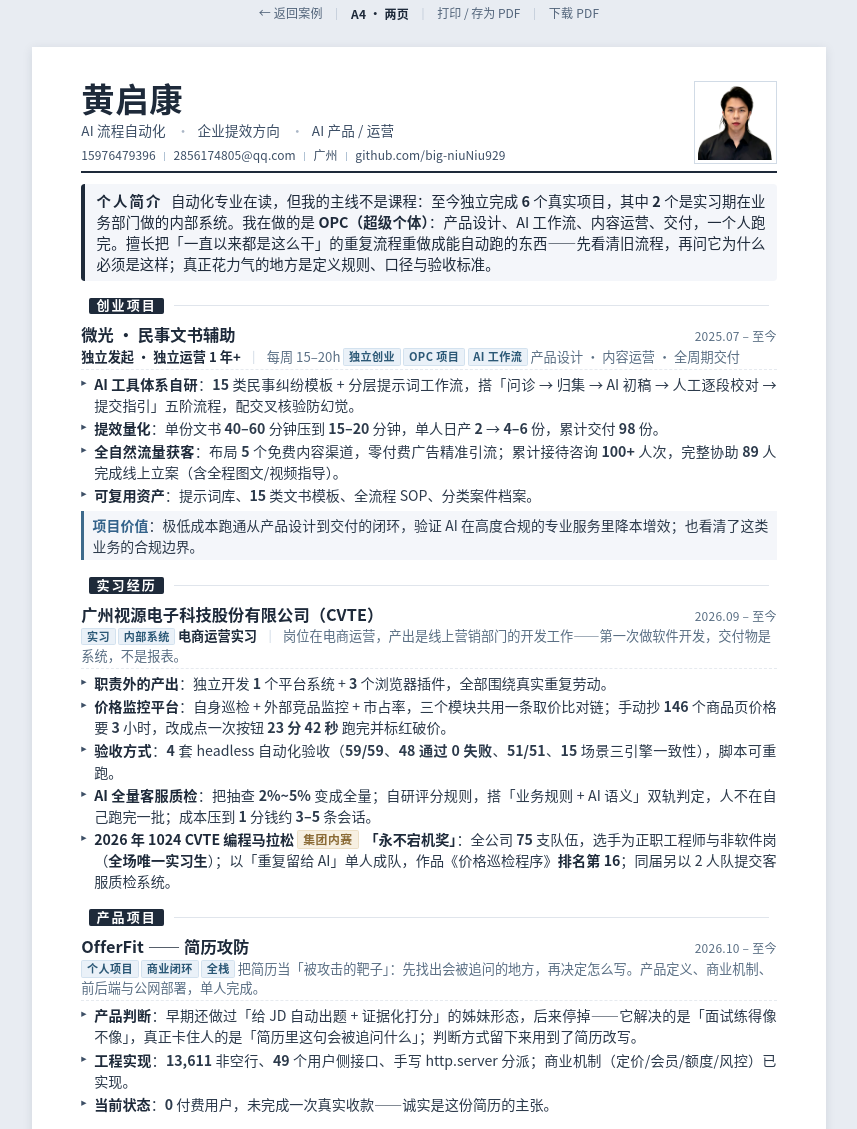
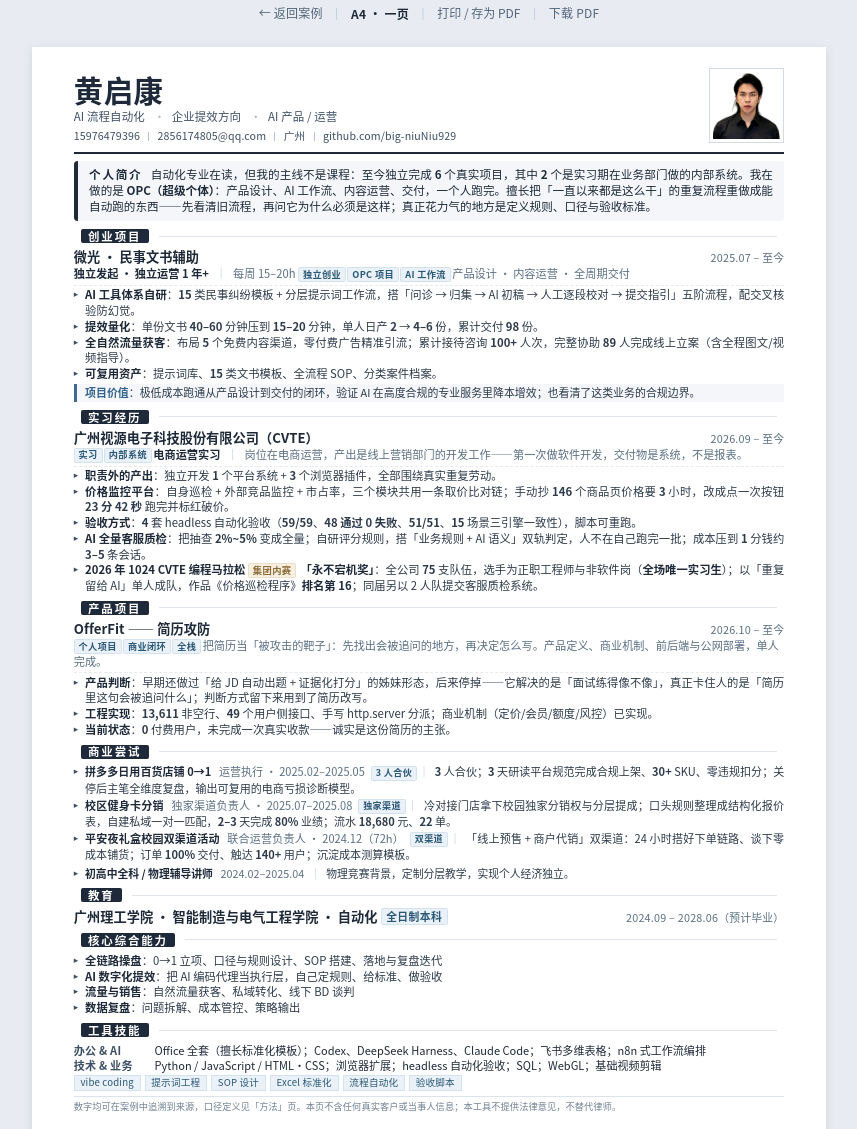
Before and after one commit to big-niuniu929/big-niuniu929.github.io, a plain HTML site: page resume.html in a window 1280 px wide. Shown: the part 23-1152 px from the top of the page, without its empty margins (211-1068 px from the left). Drawn offline with Linux system fonts and the light colour scheme.

Commit message:
简历压成单页 A4（删除案例索引）+ 六个项目仓库补齐代码与模板

```diff
--- a/assets/resume.css
+++ b/assets/resume.css
@@ -1117,12 +1117,162 @@ body.resume-full .paper--2 .foot {
     height: 297mm;
     margin: 0;
     box-shadow: none;
-    page-break-after: always;
-    break-after: page;
-  }
-
-  body.resume-full .paper--2 {
     page-break-after: auto;
     break-after: auto;
   }
 }
+
+/* ==========================================================================
+   ONE SHEET · SINGLE COLUMN
+   2026-11-18 用户要求：不要两页，压进一张 A4；案例索引删掉；不重要的内容
+   字号缩小、允许多级字号；小标签保留。
+   → 仍是单栏（沿用上一版「不要左右两栏」的要求），靠字号/行距/块距收高度。
+   --k 是整页字号倍率，调它即可整体缩放（正文基准 8.5pt×k）。
+   ========================================================================== */
+body.resume-full {
+  --k: 1;
+  --pad-x: 11mm;
+  --pad-t: 5.5mm;
+  --pad-b: 4.5mm;
+
+  --fs-name: calc(22pt * var(--k));
+  --fs-role: calc(8.6pt * var(--k));
+  --fs-contact: calc(8pt * var(--k));
+  --fs-intro: calc(8.7pt * var(--k));
+  --fs-sec: calc(8.6pt * var(--k));
+  --fs-title: calc(9.9pt * var(--k));
+  --fs-date: calc(8.1pt * var(--k));
+  --fs-meta: calc(8.4pt * var(--k));
+  --fs-body: calc(8.5pt * var(--k));
+  --fs-value: calc(8.2pt * var(--k));
+  --fs-brief: calc(8.3pt * var(--k));
+  --fs-skill: calc(8.3pt * var(--k));
+  --fs-chip: calc(7.2pt * var(--k));
+  --fs-foot: calc(6.9pt * var(--k));
+}
+
+body.resume-full .paper {
+  height: 297mm;
+  min-height: 297mm;
+  overflow: hidden;
+  padding: 5.5mm 11mm 4.5mm;
+}
+
+body.resume-full .masthead {
+  margin-bottom: 2mm;
+  padding-bottom: 2.2mm;
+}
+
+body.resume-full .masthead__photo {
+  width: 20mm;
+  height: 20mm;
+}
+
+body.resume-full .masthead__role { margin-top: .9mm; line-height: 1.35; }
+body.resume-full .masthead__contact { margin-top: 1mm; line-height: 1.36; }
+
+body.resume-full .intro {
+  margin: 1.7mm 0 1.5mm;
+  padding: 1.6mm 3mm;
+}
+
+body.resume-full .intro p { line-height: 1.36; }
+
+body.resume-full .block { margin-top: 1.3mm; }
+
+body.resume-full .sec {
+  margin: 0 0 .8mm;
+  padding: .7mm 1.8mm .68mm;
+}
+
+body.resume-full .sec__label { line-height: 1.05; }
+
+body.resume-full .entry { margin-bottom: 0; }
+
+body.resume-full .entry__head { gap: 0 3mm; }
+
+body.resume-full .entry__title { line-height: 1.22; }
+
+body.resume-full .entry__meta {
+  margin-top: .35mm;
+  margin-bottom: .4mm;
+  line-height: 1.36;
+}
+
+body.resume-full .bullets {
+  margin-top: .45mm;
+  line-height: 1.36;
+}
+
+body.resume-full .bullets li {
+  line-height: 1.36;
+  margin-bottom: .12mm;
+  padding-left: 3mm;
+}
+
+body.resume-full .bullets li::before { font-size: 6.6pt; line-height: 1.61; }
+
+body.resume-full .brief li {
+  line-height: 1.36;
+  margin-bottom: .5mm;
+  padding-left: 3mm;
+}
+
+body.resume-full .brief li::before { font-size: 6.6pt; line-height: 1.67; }
+
+body.resume-full .value {
+  margin-top: .6mm;
+  padding: .45mm 2.2mm;
+  line-height: 1.4;
+}
+
+body.resume-full .skills { line-height: 1.36; }
+
+body.resume-full .skills__row {
+  padding: 0;
+  column-gap: 2.4mm;
+}
+
+body.resume-full .skills dd { line-height: 1.36; }
+body.resume-full .skills dt { line-height: 1.36; }
+
+body.resume-full .chips {
+  margin-top: .4mm;
+  gap: .6mm 1.1mm;
+}
+
+body.resume-full .chips li {
+  padding: .05mm 1.5mm .18mm;
+  line-height: 1.42;
+}
+
+body.resume-full .tag {
+  margin: 0 .16em 0 0;
+  padding: .03em .42em .1em;
+  font-size: .82em;
+  line-height: 1.3;
+}
+
+body.resume-full .foot {
+  margin-top: 1.2mm;
+  padding-top: .9mm;
+}
+
+body.resume-full .foot p { line-height: 1.35; }
+
+body.resume-full .brief--compact li { font-size: calc(8.1pt * var(--k)); }
+
+/* 打印：让它自然流，不要用固定高度把溢出内容静默裁掉；底部留出纸边距 */
+@media print {
+  body.resume-full .paper {
+    height: auto;
+    min-height: 0;
+    overflow: visible;
+    padding-bottom: var(--pad-b);
+  }
+
+  body.resume-full .paper .block,
+  body.resume-full .paper .entry {
+    break-inside: auto;
+  }
+}
--- a/resume.html
+++ b/resume.html
@@ -17,7 +17,7 @@
     <nav class="tools" aria-label="页面工具">
       <a href="portfolio.html">← 返回案例</a>
       <span class="tools__sep" aria-hidden="true">｜</span>
-      <span class="tools__ver"><b>A4 · 两页</b></span>
+      <span class="tools__ver"><b>A4 · 一页</b></span>
       <span class="tools__sep" aria-hidden="true">｜</span>
       <button type="button" onclick="window.print()">打印 / 存为 PDF</button>
       <span class="tools__sep" aria-hidden="true">｜</span>
@@ -82,7 +82,6 @@
             <li><b>价格监控平台</b>：自身巡检 + 外部竞品监控 + 市占率，三个模块共用一条取价比对链；手动抄 <span class="num">146</span> 个商品页价格要 <span class="num">3</span> 小时，改成点一次按钮 <span class="num">23 分 42 秒</span> 跑完并标红破价。</li>
             <li><b>验收方式</b>：<span class="num">4</span> 套 headless 自动化验收（<span class="num">59/59</span>、<span class="num">48 通过 0 失败</span>、<span class="num">51/51</span>、<span class="num">15</span> 场景三引擎一致性），脚本可重跑。</li>
             <li><b>AI 全量客服质检</b>：把抽查 <span class="num">2%~5%</span> 变成全量；自研评分规则，搭「业务规则 + AI 语义」双轨判定，人不在自己跑完一批；成本压到 <span class="num">1</span> 分钱约 <span class="num">3–5</span> 条会话。</li>
-
             <li><b>2026 年 1024 CVTE 编程马拉松</b> <span class="tag tag--gold">集团内赛</span> <b>「永不宕机奖」</b>：全公司 <span class="num">75</span> 支队伍，选手为正职工程师与非软件岗（<b>全场唯一实习生</b>）；以「重复留给 AI」单人成队，作品《价格巡检程序》<b>排名第 <span class="num">16</span></b>；同届另以 2 人队提交客服质检系统。</li>
           </ul>
         </article>
@@ -106,10 +105,6 @@
         </article>
       </section>
 
-    </main>
-
-    <section class="paper paper--2" aria-label="简历 第 2 页">
-
       <!-- ================= 商业尝试 ================= -->
       <section class="block" aria-labelledby="sec-other">
         <h2 class="sec" id="sec-other"><span class="sec__label">商业尝试</span><span class="sec__rule" aria-hidden="true"></span></h2>
@@ -125,8 +120,8 @@
         </ul>
       </section>
 
-        <!-- ================= 教育 ================= -->
-      <section class="block block--last" aria-labelledby="sec-edu">
+      <!-- ================= 教育 ================= -->
+      <section class="block" aria-labelledby="sec-edu">
         <h2 class="sec" id="sec-edu"><span class="sec__label">教育</span><span class="sec__rule" aria-hidden="true"></span></h2>
 
         <div class="edu">
@@ -134,7 +129,6 @@
             <h3 class="edu__title">广州理工学院 · 智能制造与电气工程学院 · 自动化 <span class="tag">全日制本科</span></h3>
             <span class="entry__date">2024.09 – 2028.06（预计毕业）</span>
           </div>
-
         </div>
       </section>
 
@@ -174,27 +168,12 @@
         </ul>
       </section>
 
-      <!-- ================= 案例索引 ================= -->
-      <section class="block case-index" aria-labelledby="sec-index">
-        <h2 class="sec" id="sec-index"><span class="sec__label">案例索引</span><span class="sec__rule" aria-hidden="true"></span></h2>
-
-        <dl class="idx">
-          <div><dt>微光 · 民事文书辅助</dt><dd>创业项目 · 2025.07–至今 · <b>98 份</b>交付、<b>89 人</b>线上立案</dd></div>
-          <div><dt>价格监控平台（巡检 / 竞品 / 市占率）</dt><dd>实习交付 · 2026.11 · <b>23 分 42 秒</b>跑完一轮、省 <b>约 684 小时/年</b></dd></div>
-          <div><dt>Ai 全量客服质检系统</dt><dd>实习交付 · 2026.09–11 · 抽查 <b>2%~5%</b> → <b>100%</b> 全量</dd></div>
-          <div><dt>OfferFit</dt><dd>产品项目 · 2026.10–至今 · <b>13,611</b> 行、<b>49</b> 接口、商业闭环已完成</dd></div>
-          <div><dt>拼多多百货店铺 0→1</dt><dd>商业尝试 · 2025.02–05 · <b>30+ SKU</b>、零违规、输出亏损诊断模型</dd></div>
-          <div><dt>校区健身卡分销</dt><dd>商业尝试 · 2025.07–08 · 流水 <b>18,680 元</b>、<b>22</b> 单、零客诉</dd></div>
-        </dl>
-        <p class="idx__foot">完整过程、截图与口径说明：<b>big-niuNiu929.github.io</b></p>
-      </section>
-
       <!-- ================= 页脚 ================= -->
       <footer class="foot">
         <p>数字均可在案例中追溯到来源，口径定义见「方法」页。本页不含任何真实客户或当事人信息；本工具不提供法律意见，不替代律师。</p>
       </footer>
 
-    </section>
+    </main>
   </div>
 </body>
 </html>
```
Also changed, not shown: 1 other file.
